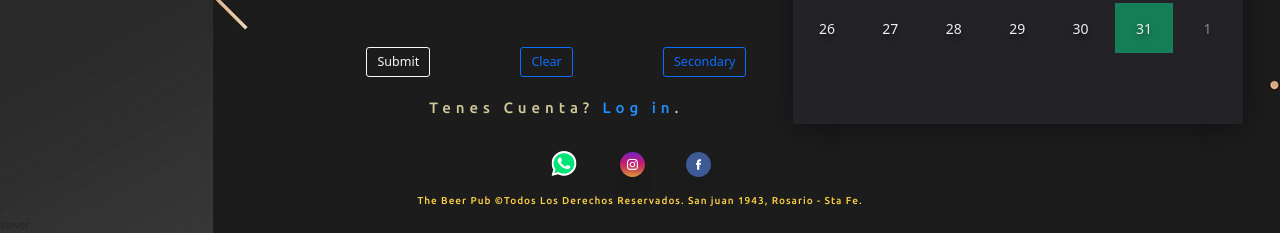
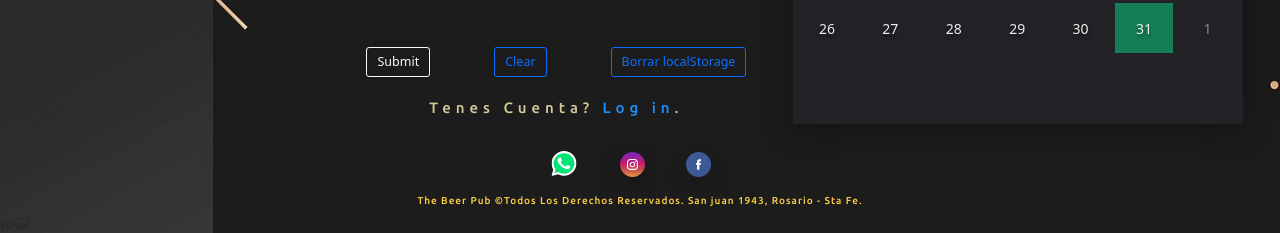
Before and after one commit to MaxiBarbo/TbpJs, a website: page Html/reservas.html in a window 1280 px wide. Shown: the part 776-1009 px from the top of the page. Drawn offline with nearby package versions, Linux system fonts and the light colour scheme; no server answers.

Commit message:
formCall

```diff
--- a/Html/reservas.html
+++ b/Html/reservas.html
@@ -93,7 +93,7 @@
                   <div class="bReservas">
                     <input type="submit" id="eReserva" class="btn btn-outline-light btn-lg"> </button>
                     <button type="reset" class="btn btn-outline-primary btn-lg">Clear</button>
-                    <button type="button" class="btn btn-outline-primary btn-lg"onclick='deleteUser()'>Secondary</button>
+                    <button type="button" class="btn btn-outline-primary btn-lg"onclick='deleteUser()'>Borrar localStorage</button>
                   </div>
               </form>
               <!--Fin Form-->
```
